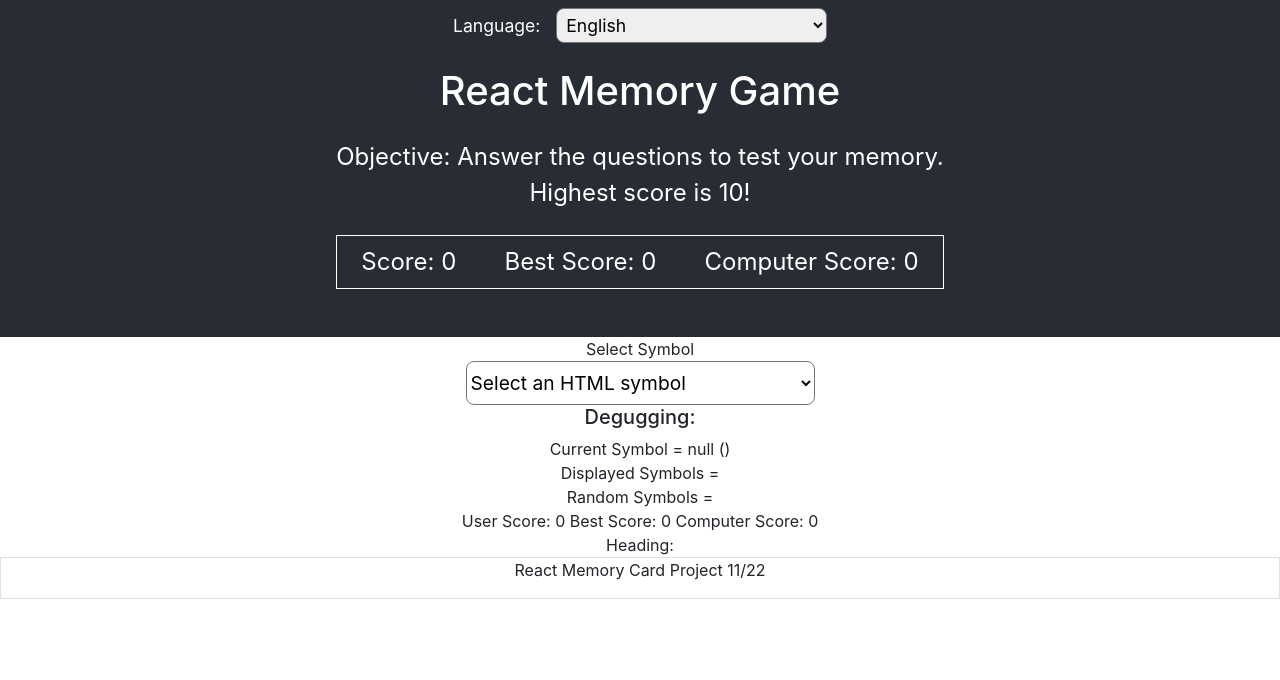
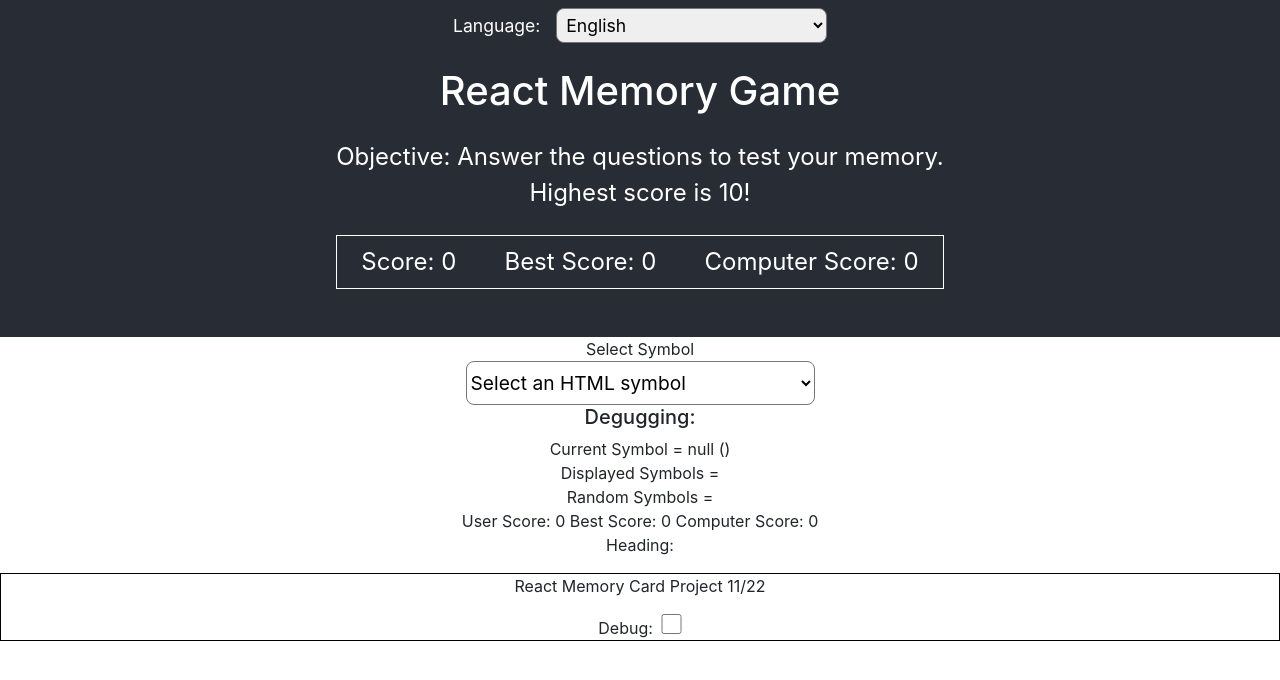
Before and after one commit to reidbraswell1/react-memory-card-project, a React (Create React App) app: page / in a window 1280 px wide. Shown: the top 680 px of the page. Built offline with nearby package versions, Linux system fonts and the light colour scheme.

Commit message:
Adding custom class for footer and debug container for debugging checkbox

```diff
--- a/src/components/Footer.jsx
+++ b/src/components/Footer.jsx
@@ -1,4 +1,5 @@
 import { Component } from "react";
+import { processDebugToggle } from '../utils/miscFunctions.js';
 
 class Footer extends Component {
     constructor(props) {
@@ -6,9 +7,13 @@
     }
 
     render() {
-        return (<footer className="text-center border">
+        return (<footer className="App-footer">
             <p>{this.props.Footer}</p>
-        </footer>);
+            <div className="app-debug-container">
+                <label htmlFor="debug">Debug: </label>
+                <input id="debug" type="checkbox" onClick={this.props.debugToggle}></input>
+            </div>
+     </footer>);
     }
 }
 export default Footer;
```
